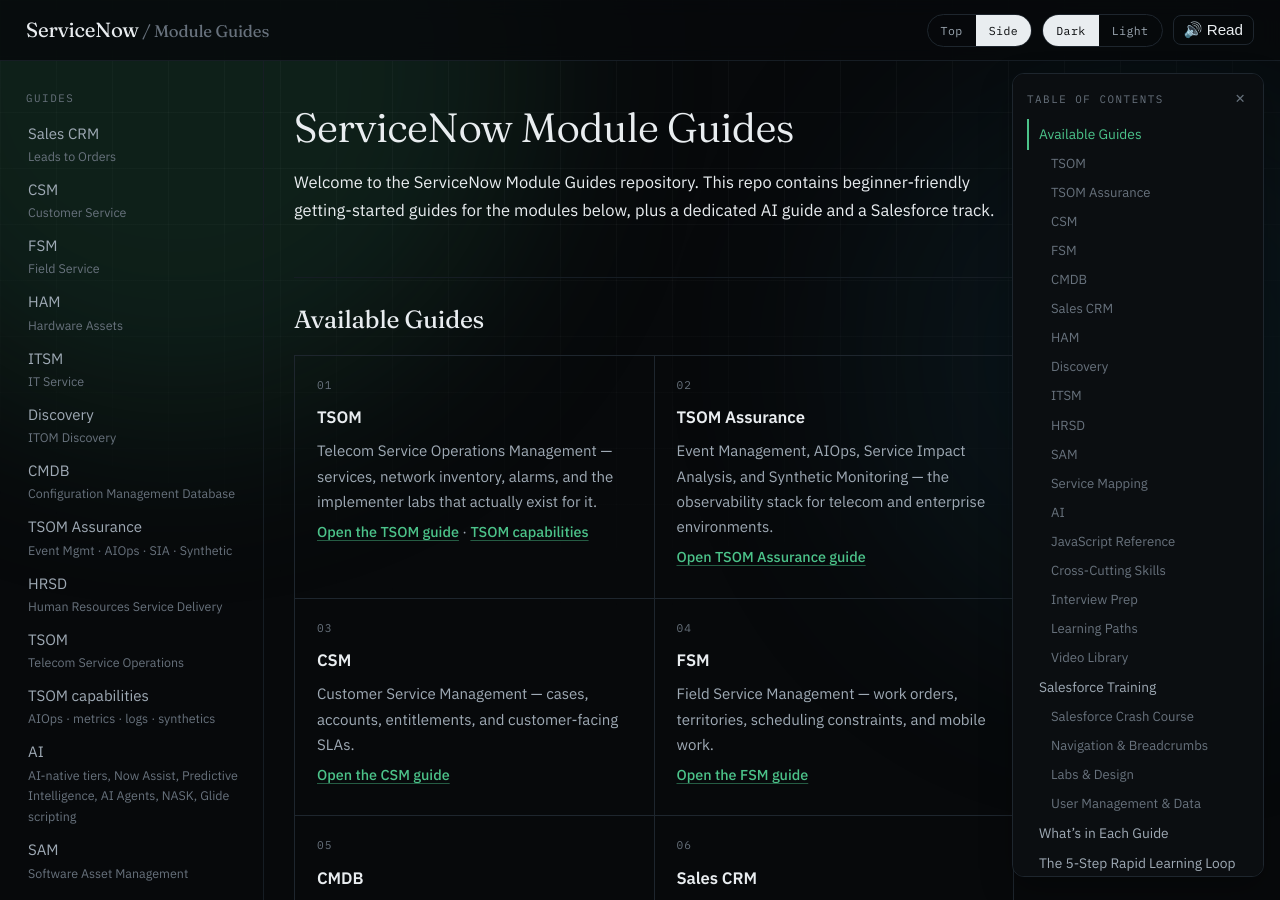
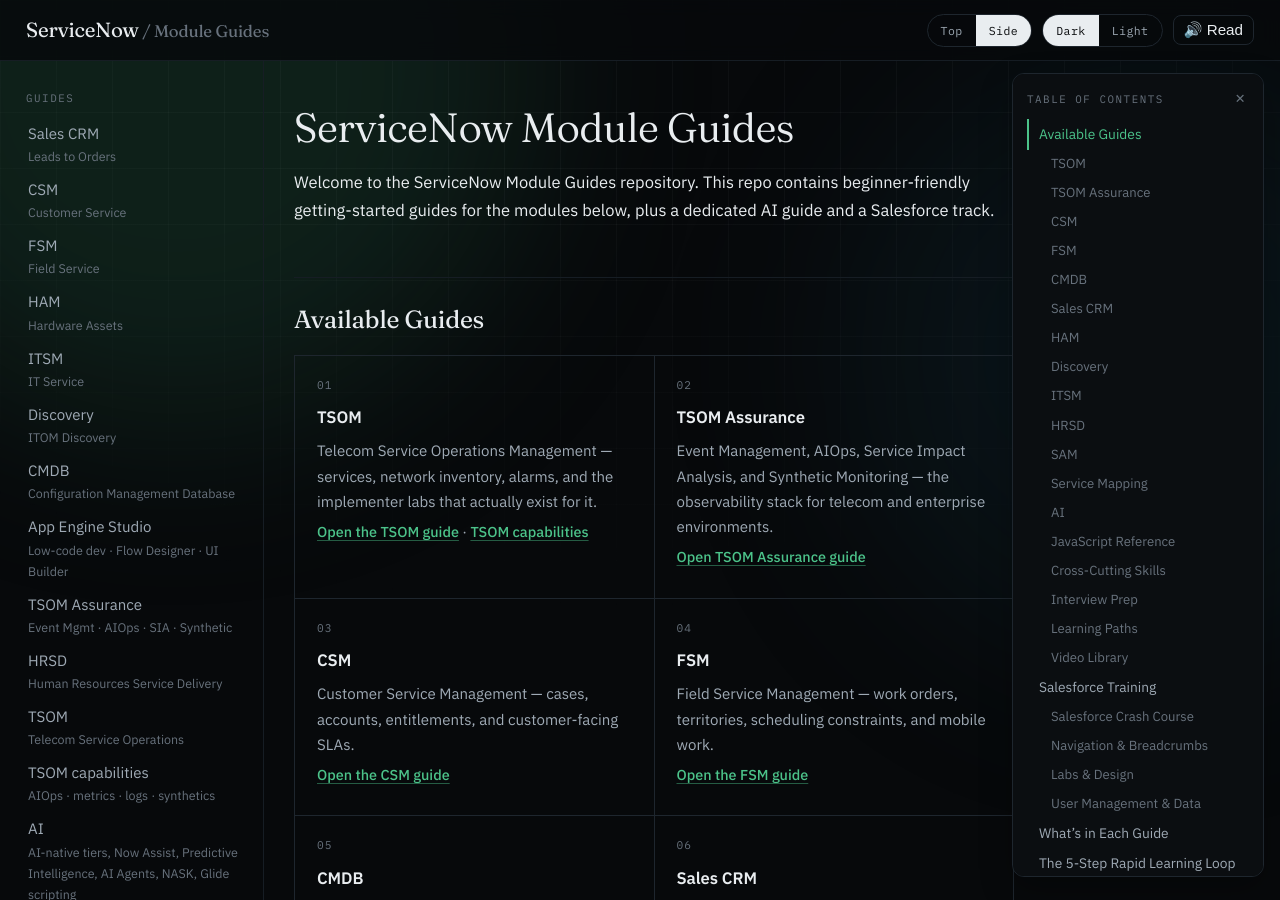
Before and after one commit to eltonaguiar/ServiceNow_Learning_TSOM-_CSM_FSM_SalesCRM_HAM_ITSM, a Jekyll site: the page built from index.md, in a window 1280 px wide and 900 px high. Built offline with Jekyll 4.4.1, drawn with Linux system fonts in a browser that asks for light colours.

Commit message:
Add App Engine Studio to sidebar navigation

```diff
--- a/_layouts/default.html
+++ b/_layouts/default.html
@@ -69,6 +69,7 @@
       <a href="{{ '/docs/modules/itsm/itsm-guide/' | relative_url }}">ITSM <span class="side-sub">IT Service</span></a>
       <a href="{{ '/docs/modules/discovery/discovery-guide/' | relative_url }}">Discovery <span class="side-sub">ITOM Discovery</span></a>
       <a href="{{ '/docs/modules/cmdb/cmdb-guide/' | relative_url }}">CMDB <span class="side-sub">Configuration Management Database</span></a>
+      <a href="{{ '/docs/modules/app-engine/app-engine-guide/' | relative_url }}">App Engine Studio <span class="side-sub">Low-code dev · Flow Designer · UI Builder</span></a>
       <a href="{{ '/docs/modules/tsom/tsom-assurance/' | relative_url }}">TSOM Assurance <span class="side-sub">Event Mgmt · AIOps · SIA · Synthetic</span></a>
       <a href="{{ '/docs/modules/hrsd/hrsd-guide/' | relative_url }}">HRSD <span class="side-sub">Human Resources Service Delivery</span></a>
       <a href="{{ '/docs/modules/tsom/tsom-guide/' | relative_url }}">TSOM <span class="side-sub">Telecom Service Operations</span></a>
```
